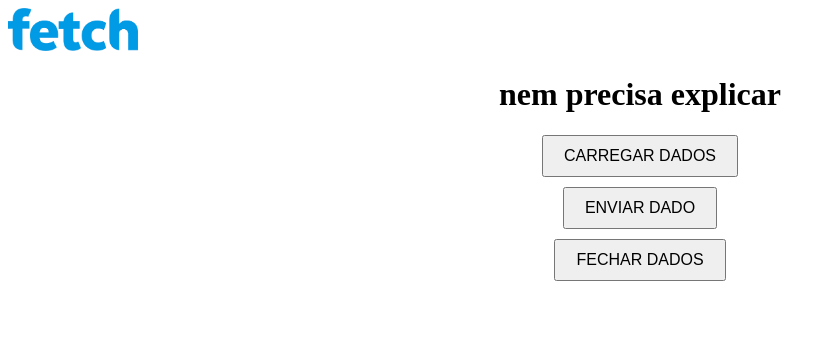
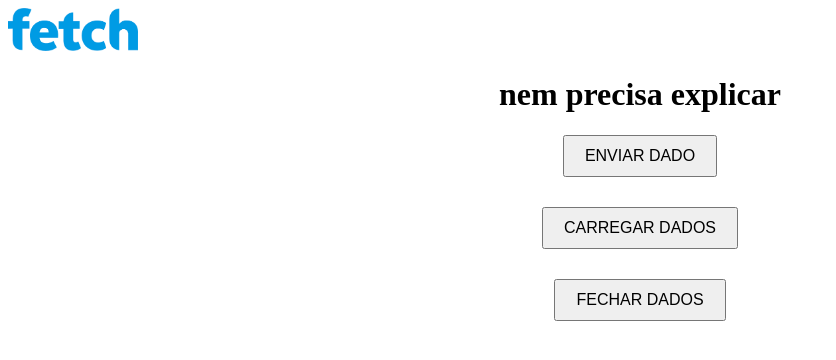
Before and after one commit to kauanleandr/fetch_vue.js, a Vue app: page / in a window 1280 px wide. Shown: the top 360 px of the page, without its empty margins (0-836 px from the left). Built offline with nearby package versions, Linux system fonts and the light colour scheme.

Commit message:
dando uma ajeitada

```diff
--- a/src/components/HelloWorld.vue
+++ b/src/components/HelloWorld.vue
@@ -1,13 +1,15 @@
 <template>
   <h1>nem precisa explicar</h1>
+
+  <div class="button1-1">
+    <button @click="fetch_carregar">ENVIAR DADO</button>
+  </div>
+
   <div class="button1-1">
     <button @click="fetchData">CARREGAR DADOS</button>
   </div>
 
-  <div class="button3-3">
-    <button @click="fetch_carregar">ENVIAR DADO</button>
-  </div>
-  <div class="button2-2">
+  <div class="button1-1">
     <button @click="fetch_feche">FECHAR DADOS</button>
   </div>
 
@@ -92,20 +94,7 @@ button {
   text-align: center;
   color: black;
   margin-top: 0px;
-}
-.button2-2 {
-  -webkit-font-smoothing: antialiased;
-  -moz-osx-font-smoothing: grayscale;
-  text-align: center;
-  color: black;
-  margin-top: 0px;
-}
-.button3-3{
-  -webkit-font-smoothing: antialiased;
-  -moz-osx-font-smoothing: grayscale;
-  text-align: center;
-  color: black;
-  margin-top: 0px;
+  margin-bottom: 20px;
 }
 
 h1 {
@@ -114,10 +103,16 @@ h1 {
   justify-content: center;
 }
 
-table {
+.table td {
+  border: 1px solid #ddd;
+  padding: 8px;
   color: black;
-  display: flex;
-  justify-content: center;
-  align-items: center;
+}
+
+.table {
+  width: 100%;
+  border-collapse: collapse;
+  margin: 0 auto;
+  text-align: center;
 }
 </style>
```
